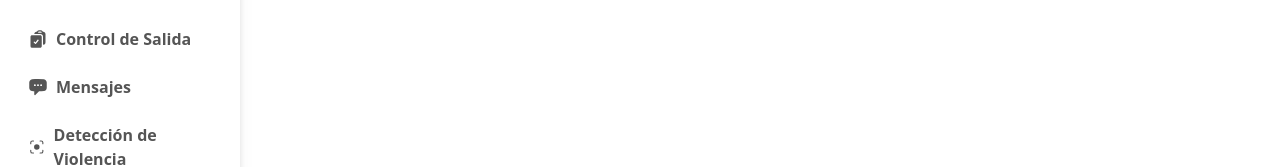
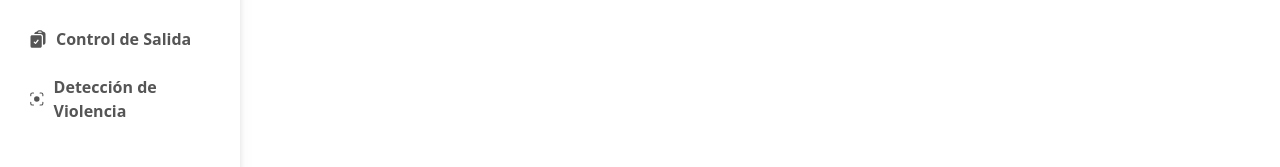
Before and after one commit to Vane737/kidsecure-front, a React (Vite) app: page / in a window 1280 px wide. Shown: the part 273-440 px from the top of the page. Built offline with nearby package versions, Linux system fonts and the light colour scheme; no server answers.

Commit message:
delete module messages

```diff
--- a/src/components/SideBar.jsx
+++ b/src/components/SideBar.jsx
@@ -44,14 +44,14 @@ import { NavLink } from 'react-router-dom';
               Control de Salida
             </NavLink>
           </li>
-          <li className="">
+          {/* <li className="">
             <NavLink to="/mensajes"
             className={({ isActive }) => (isActive? "p-3 flex items-center rounded-sm bg-firstop bg-opacity-100 text-primary" : "p-3 flex items-center rounded-sm hover:bg-firstop bg-opacity-100 hover:text-primary")}
             >
               <ChatBubbleLeftEllipsisIcon className="h-5 w-5 mr-2" />
               Mensajes
             </NavLink>
-          </li>
+          </li> */}
           <li className="">
             <NavLink to="/deteccion"
             className={({ isActive }) => (isActive? "p-3 flex items-center rounded-sm bg-firstop bg-opacity-100 text-primary" : "p-3 flex items-center rounded-sm hover:bg-firstop bg-opacity-100 hover:text-primary")}
```
